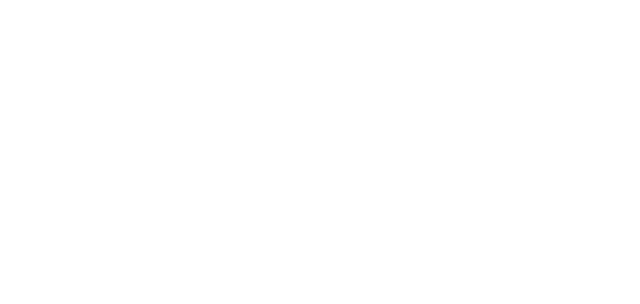
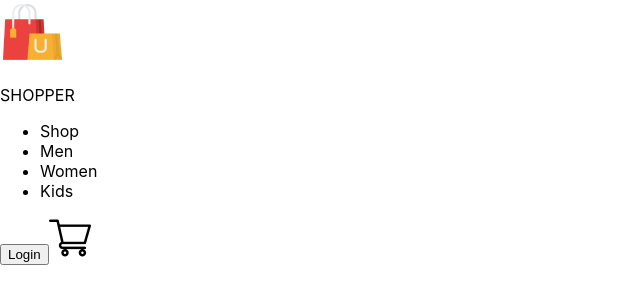
Before and after one commit to Mushfikur007/e-commerce-react, a React (Create React App) app in the folder front-end/: page / in a window 1280 px wide. Shown: the top 304 px of the page, without its empty margins (0-640 px from the left). Built offline with nearby package versions, Linux system fonts and the light colour scheme.

Commit message:
navbar html done

```diff
--- a/front-end/src/Components/Navbar/Navbar.jsx
+++ b/front-end/src/Components/Navbar/Navbar.jsx
@@ -1,10 +1,25 @@
 import React from 'react';
 import './Navbar.css'
+import logo from '../Assets/logo.png';
+import cart_icon from '../Assets/cart_icon.png';
 
 const Navbar = () => {
     return (
-        <div>
-
+        <div className='navbar'>
+            <div className="nav-logo">
+                <img src={logo} alt="" />
+                <p>SHOPPER</p>
+            </div>
+            <ul className="nav-menu">
+                <li>Shop</li>
+                <li>Men</li>
+                <li>Women</li>
+                <li>Kids</li>
+            </ul>
+            <div className="nav-login-cart">
+                <button>Login</button>
+                <img src={cart_icon} alt="" />
+            </div>
         </div>
     );
 };
```
